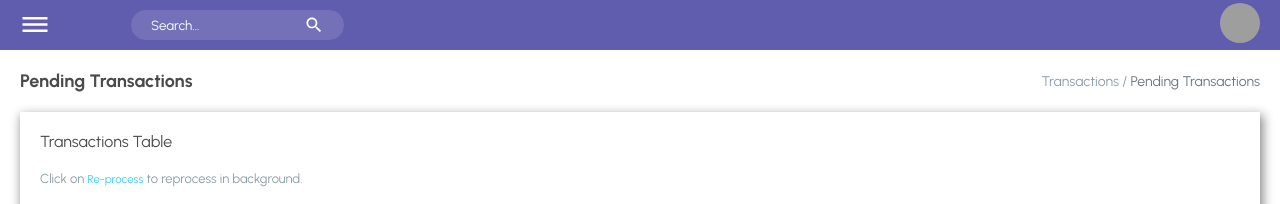
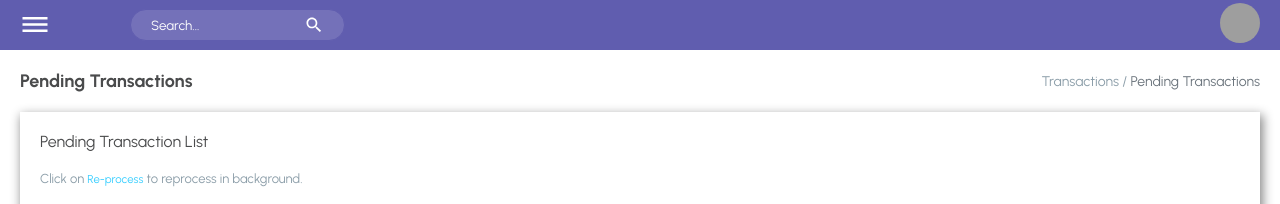
Before and after one commit to stivex001/MCD-Dashbord, a React (Create React App) app: page /transactions-pending in a window 1280 px wide. Shown: the top 204 px of the page. Built offline with nearby package versions, Linux system fonts and the light colour scheme; grey boxes are pictures that could not be loaded.

Commit message:
fix:typo fixed

```diff
--- a/src/pages/transaction/Pending.jsx
+++ b/src/pages/transaction/Pending.jsx
@@ -29,7 +29,7 @@ const Pending = () => {
         </Desc>
 
         <TransList>
-          <Title>Transactions Table</Title>
+          <Title>Pending Transaction List</Title>
           <P>
             Click on <Span>Re-process</Span> to reprocess in background.
           </P>
```
